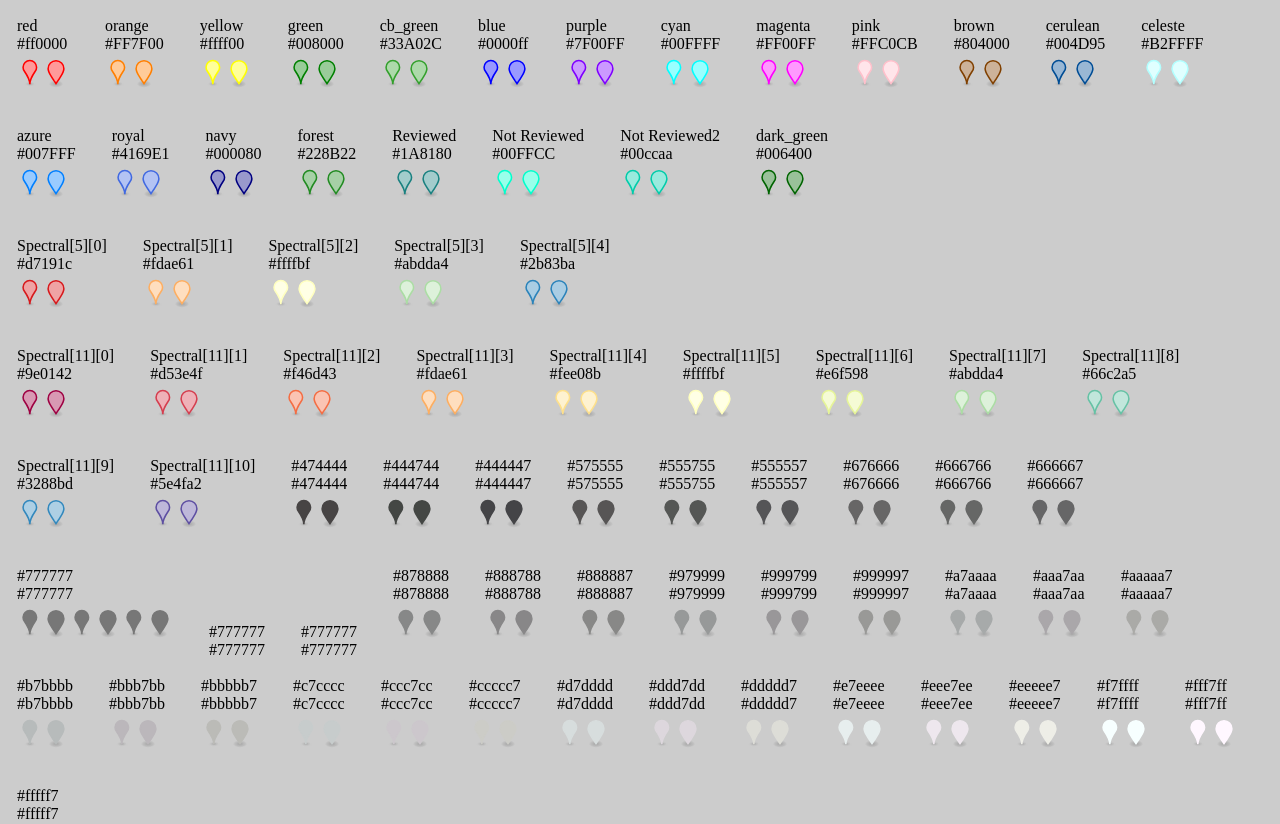
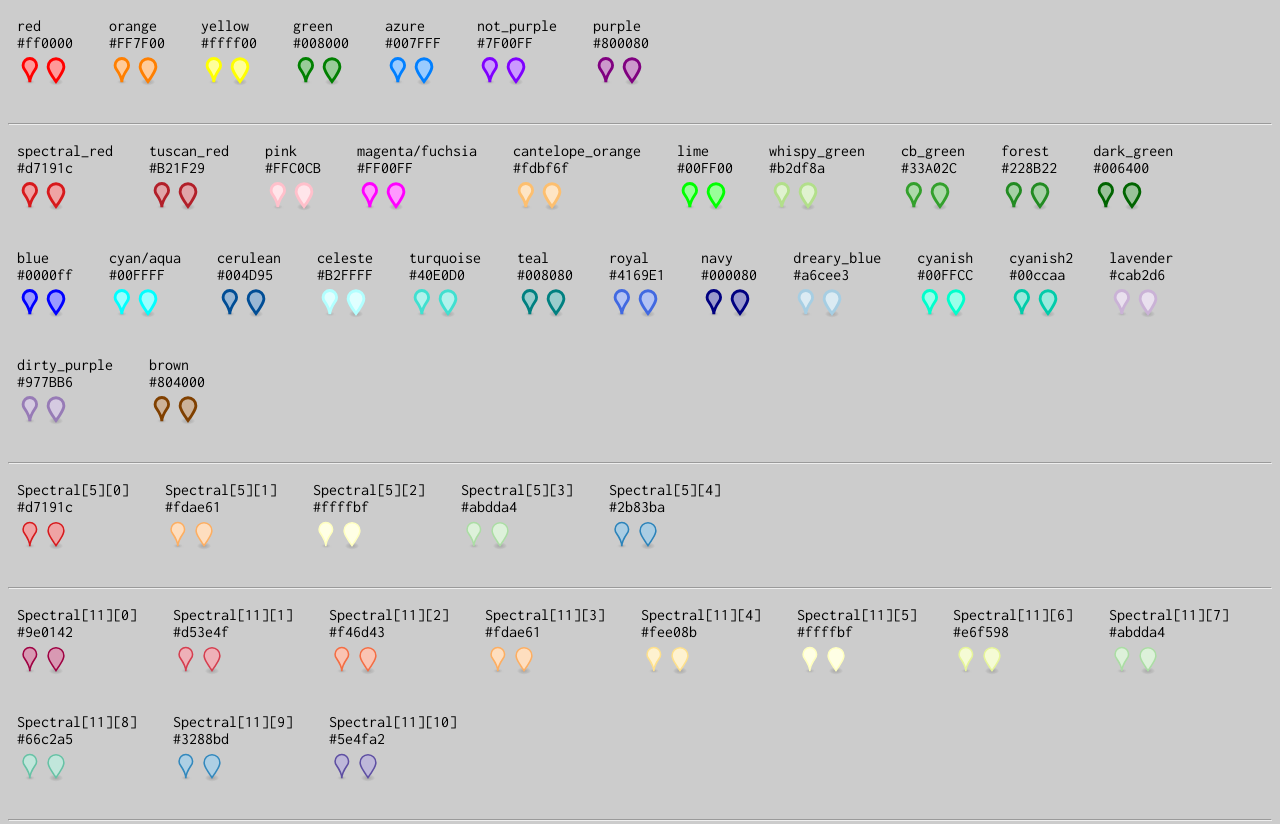
Before and after one commit to jhnklly/svg2png, a plain HTML site: page index.html in a window 1280 px wide. Shown: the top 824 px of the page. Drawn offline with Linux system fonts and the light colour scheme.

Commit message:
organize

```diff
--- a/index.html
+++ b/index.html
@@ -1,10 +1,15 @@
 <!doctype html>
 <html>
 <head>
-   <meta charset="utf-8">
-   <meta name="viewport" content="width=device-width, initial-scale=1">
+  <meta charset="utf-8">
+  <meta name="viewport" content="width=device-width, initial-scale=1">
+  <link href='https://fonts.googleapis.com/css?family=Inconsolata' rel='stylesheet' type='text/css'>
+
   <style>
-    body {background-color: #ccc;}
+    body, * {
+      background-color: #ccc;
+      font-family: Inconsolata, serif;
+    }
     .gallery-item {
       display: inline-block;
       padding: 9px;
@@ -51,30 +56,47 @@ SVG_OPTS.h = 50;
 SVG_OPTS.shape = 'pin';
 
 // Allow color names
-colors = {
+primary_colors = {
   red: '#ff0000',
   orange: '#FF7F00',
   yellow: '#ffff00',
   green: '#008000',
+  azure: '#007FFF',
+  not_purple: '#7F00FF',
+  purple: '#800080'
+};
+colors = {
+  spectral_red: '#d7191c',
+  tuscan_red: '#B21F29',
+  pink: '#FFC0CB',
+  "magenta/fuchsia": '#FF00FF',
+
+  cantelope_orange: '#fdbf6f',
+
+  lime: '#00FF00',
+  whispy_green: '#b2df8a',
   cb_green: '#33A02C',
+  forest: '#228B22',
+  dark_green: '#006400',
+
   blue: '#0000ff',
-  purple: '#7F00FF',
-  cyan: '#00FFFF',
-  magenta: '#FF00FF',
-  pink: '#FFC0CB',
-  brown: '#804000',
+  "cyan/aqua": '#00FFFF',
   cerulean: '#004D95',
   celeste: '#B2FFFF',
-  azure: '#007FFF',
+  turquoise: '#40E0D0',
+  teal: '#008080',
   royal: '#4169E1',
   navy: '#000080',
+  dreary_blue: '#a6cee3',
+
+  'cyanish': '#00FFCC',
+  'cyanish2': '#00ccaa',
+
+  lavender: '#cab2d6',
+  dirty_purple: '#977BB6',
   brown: '#804000',
-  forest: '#228B22',
-  'Reviewed': '#1A8180',
-  'Not Reviewed': '#00FFCC',
-  'Not Reviewed2': '#00ccaa',
-  dark_green: '#006400'
 };
+
 SVG_OPTS.colors = colors;
 
 /*for each color:
@@ -83,6 +105,28 @@ SVG_OPTS.colors = colors;
 */
 
 // not needed: window.open().location = document.getElementsByTagName("canvas")[0].toDataURL("image/png");
+
+function processHexAndHalfTones(hex){
+  opts.stroke = hex;
+  opts.color_name = clr;
+  opts['stroke-width'] = 11;
+  var r = hexToR(cutHex(hex));
+  var g = hexToG(cutHex(hex));
+  var b = hexToB(cutHex(hex));
+  var rgb_arr = rgba2rgb(r,g,b,opac);
+
+  var half_clr = 'rgb(' +
+    rgb_arr[0] +
+    ',' +
+    rgb_arr[1] +
+    ',' +
+    rgb_arr[2] +
+    ')';
+  opts.fill = half_clr;
+
+  addCanvas(clr,opts);
+  addCanvas2(clr,opts);
+}
 
 function addCanvas(color,opts) {
   // yes: opts.w = opts.h = 200; (leave vb=100)
@@ -172,29 +216,20 @@ console.log(style_str);
   opts.w = 26;
   var opac = 0.6;
 
+
+for (var clr in primary_colors) {
+  processHexAndHalfTones(primary_colors[clr]);
+}
+
+var hr = document.createElement('hr');
+document.getElementsByTagName('body')[0].appendChild(hr);
+
 for (var clr in colors) {
-  //var opts = {};
-  //var opts = setOpts(clr, colors[clr]);
-  opts.stroke = colors[clr];
-  opts.color_name = clr;
-  opts['stroke-width'] = 6;
-  var r = hexToR(cutHex(colors[clr]));
-  var g = hexToG(cutHex(colors[clr]));
-  var b = hexToB(cutHex(colors[clr]));
-  var rgb_arr = rgba2rgb(r,g,b,opac);
+  processHexAndHalfTones(colors[clr]);
+};
 
-  var half_clr = 'rgb(' +
-    rgb_arr[0] +
-    ',' +
-    rgb_arr[1] +
-    ',' +
-    rgb_arr[2] +
-    ')';
-  opts.fill = half_clr;
-
-  addCanvas(clr,opts);
-  addCanvas2(clr,opts);
-};
+var hr = document.createElement('hr');
+document.getElementsByTagName('body')[0].appendChild(hr);
 
 
 document.getElementsByTagName('body')[0].appendChild(document.createElement('div'));
@@ -226,6 +261,8 @@ for (var i = 0; i < colorbrewer.Spectral[N].length; i++) {
   addCanvas2(clr,opts);
 };
 
+var hr = document.createElement('hr');
+document.getElementsByTagName('body')[0].appendChild(hr);
 
 document.getElementsByTagName('body')[0].appendChild(document.createElement('div'));
 
@@ -257,6 +294,8 @@ for (var i = 0; i < colorbrewer.Spectral[N].length; i++) {
   addCanvas2(clr,opts);
 };
 
+var hr = document.createElement('hr');
+document.getElementsByTagName('body')[0].appendChild(hr);
 
 var graygreys = [];
 // Or for 5,6,7... keep five chars equal and decrement one to 7
@@ -294,6 +333,9 @@ for (var i = 0; i < graygreys.length; i++) {
   addCanvas(clr,opts);
   addCanvas2(clr,opts);
 };
+
+var hr = document.createElement('hr');
+document.getElementsByTagName('body')[0].appendChild(hr);
 
 //updateSVG(NEW_OPTS);
 /*
```
